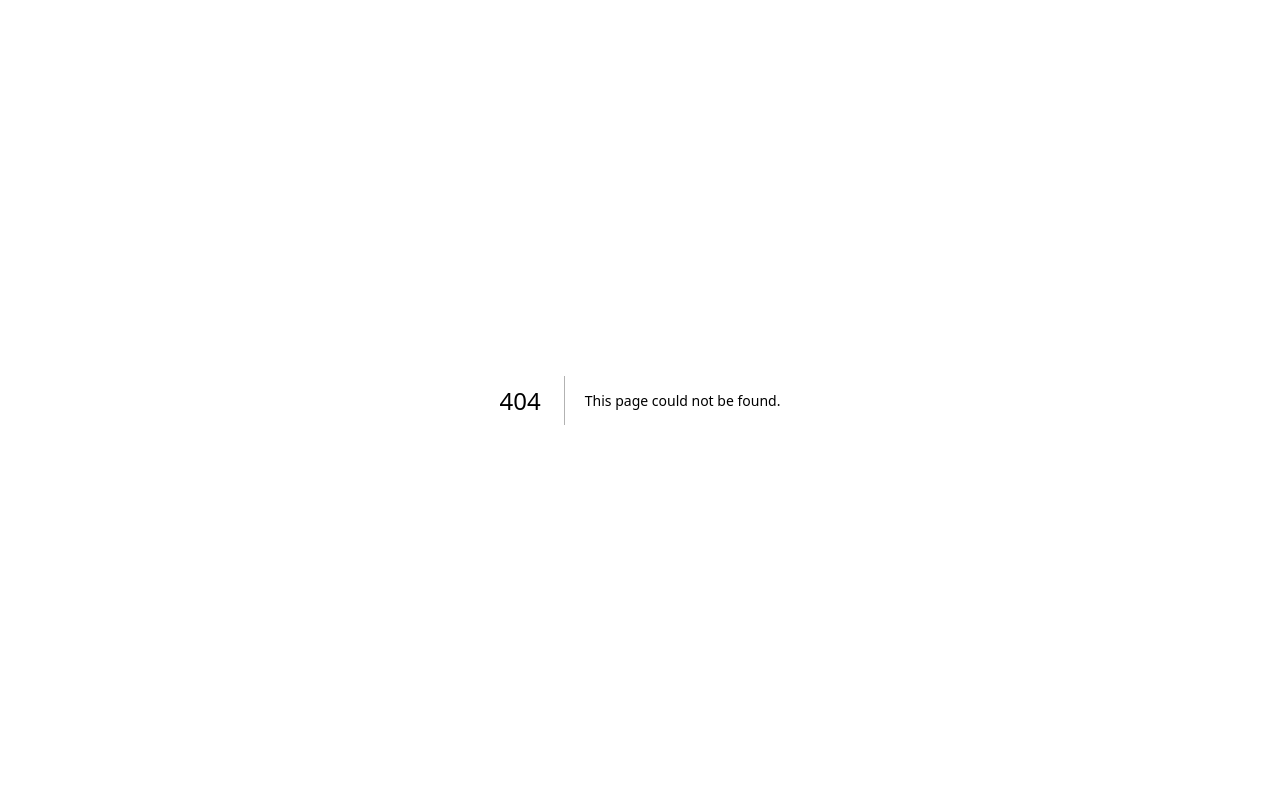
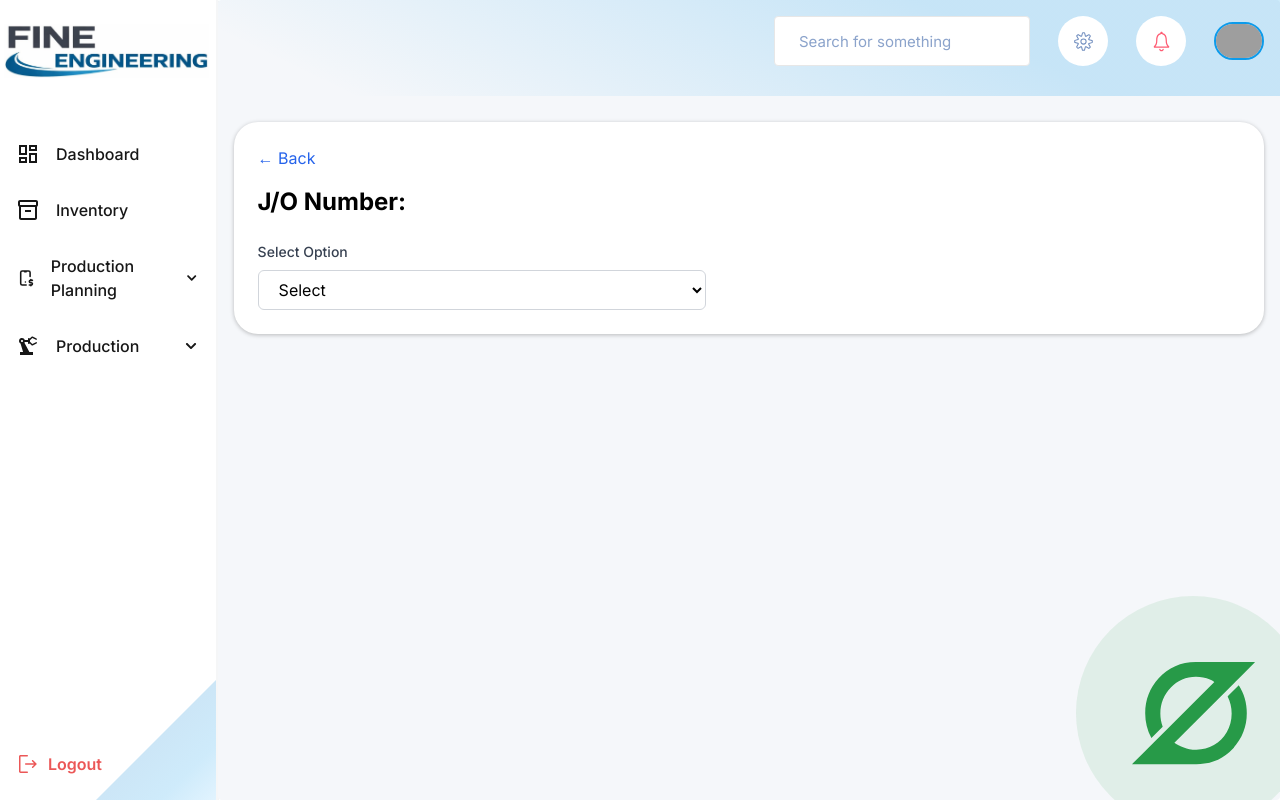
Before and after one commit to Wasiquekh/fine-engineering, a Next.js app: page /machine_category/1 in a window 1280 px wide. Before the commit this address had no page. Built offline with nearby package versions, Linux system fonts and the light colour scheme; grey boxes are pictures that could not be loaded.

Commit message:
added the new page for production1/jo_number

```diff
--- /dev/null
+++ b/app/machine_category/[jo_number]/page.tsx
@@ -0,0 +1,58 @@
+"use client";
+
+import { useState } from "react";
+import { useParams, useRouter } from "next/navigation";
+import LeftSideBar from "../../component/LeftSideBar";
+import DesktopHeader from "../../component/DesktopHeader";
+import Image from "next/image";
+
+export default function JoNumberPage() {
+  const params = useParams();
+  const router = useRouter();
+  const job_no = params.job_no;
+  const [selectedOption, setSelectedOption] = useState("");
+
+  return (
+    <div className="flex justify-end min-h-screen">
+      <LeftSideBar />
+      <div className="w-full md:w-[83%] bg-[#F5F7FA] min-h-[500px] rounded p-4 mt-0 relative">
+        <div className="absolute bottom-0 right-0">
+          <Image
+            src="/images/sideDesign.svg"
+            alt="side design"
+            width={100}
+            height={100}
+            className="w-full h-full"
+          />
+        </div>
+        <DesktopHeader />
+        <div className="rounded-3xl shadow-lastTransaction bg-white px-1 py-6 md:p-6 relative">
+          <button
+            onClick={() => router.back()}
+            className="text-blue-600 hover:underline mb-4"
+          >
+            &larr; Back
+          </button>
+
+          <h1 className="text-2xl font-bold mb-6">J/O Number: {job_no}</h1>
+
+          <div className="w-full max-w-md">
+            <label className="block text-sm font-medium text-gray-700 mb-2">
+              Select Option
+            </label>
+            <select
+              value={selectedOption}
+              onChange={(e) => setSelectedOption(e.target.value)}
+              className="w-full px-4 py-2 border border-gray-300 rounded-md focus:outline-none focus:ring-2 focus:ring-blue-500 bg-white"
+            >
+              <option value="">Select</option>
+              <option value="Option 1">Option 1</option>
+              <option value="Option 2">Option 2</option>
+              <option value="Option 3">Option 3</option>
+            </select>
+          </div>
+        </div>
+      </div>
+    </div>
+  );
+}
--- a/app/production_module/[job_no]/page.tsx
+++ b/app/production_module/[job_no]/page.tsx
@@ -185,8 +185,7 @@ export default function JobDetailsPage() {
                           <td className="px-2 py-2 border border-tableBorder">
                             {item.jo_number ? (
                               <Link
-                                href={`/production_module/${item.job_no}`}
-                                target="_blank"
+                                href={`/machine_category/${item.jo_number}`}
                                 className="text-blue-600 hover:underline"
                               >
                                 {item.jo_number}
```
